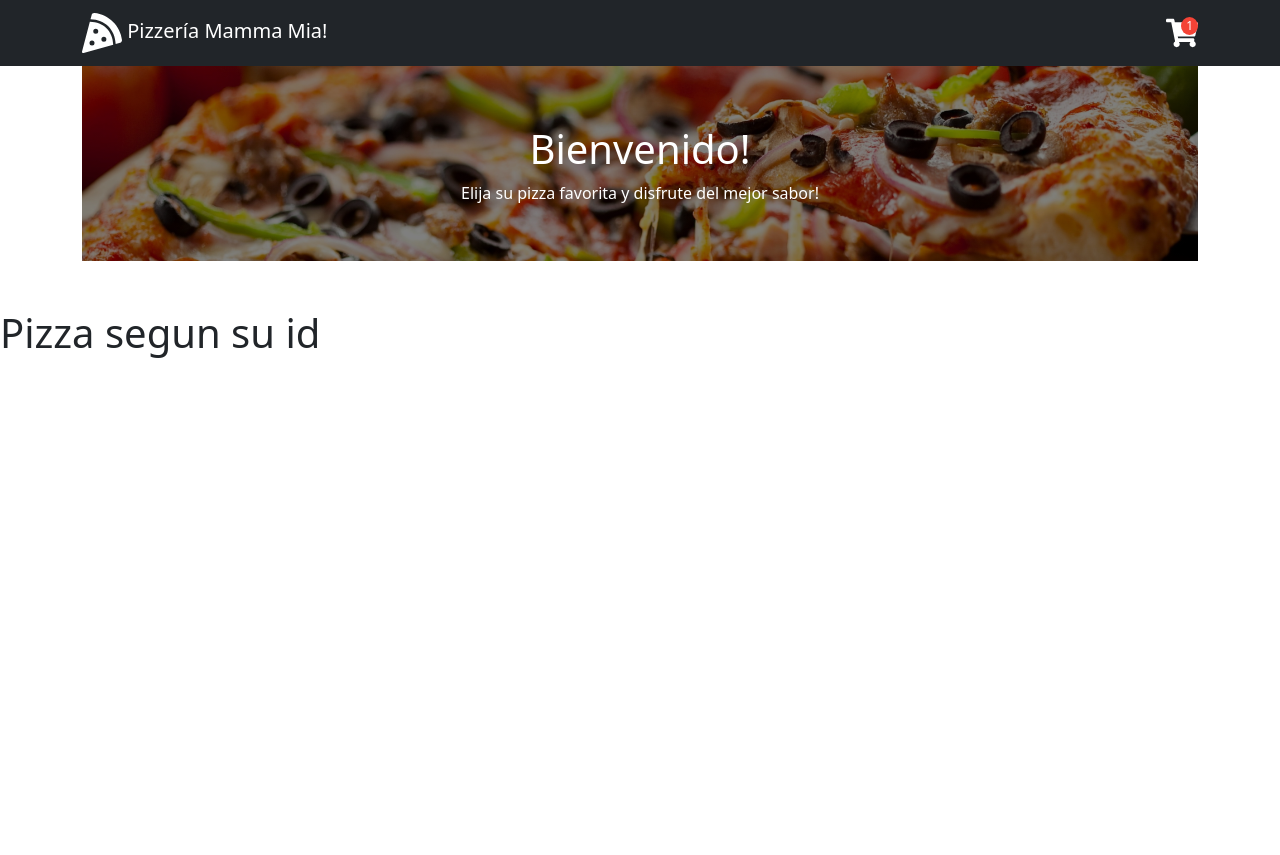
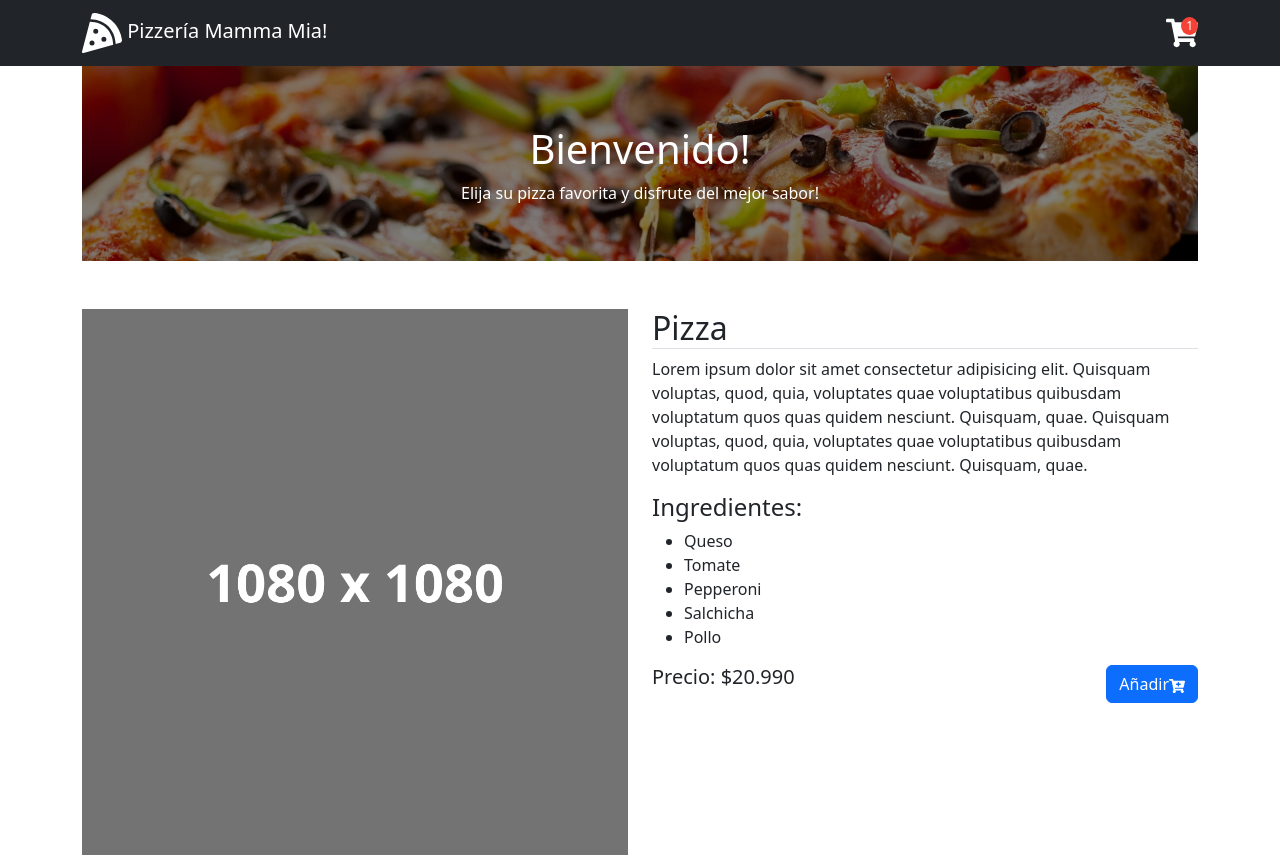
Before and after one commit to CrissRayes/Pizzeria-Mamma-Mia, a React (Create React App) app: page /pizza/1 in a window 1280 px wide. Before the commit the page ends 800 px from the top, so only its background shows below. Built offline with nearby package versions, Linux system fonts and the light colour scheme.

Commit message:
crea vista detalle de pizza

```diff
--- a/src/views/Pizza.jsx
+++ b/src/views/Pizza.jsx
@@ -1,7 +1,44 @@
+import { Container } from 'react-bootstrap'
+import { FaCartPlus } from 'react-icons/fa'
+import img1080x1080 from '../assets/img/img1080x1080.png'
+
 export const Pizza = () => {
   return (
-    <div>
-      <h1>Pizza segun su id</h1>
-    </div>
+    <Container>
+      <div className='row'>
+        <div className='col-6'>
+          <img
+            src={img1080x1080}
+            alt='pizza'
+            className='img-fluid'
+          />
+        </div>
+        <div className='col-6'>
+          <h2 className='border-bottom'>Pizza</h2>
+          <p>
+            Lorem ipsum dolor sit amet consectetur adipisicing elit. Quisquam
+            voluptas, quod, quia, voluptates quae voluptatibus quibusdam
+            voluptatum quos quas quidem nesciunt. Quisquam, quae. Quisquam
+            voluptas, quod, quia, voluptates quae voluptatibus quibusdam
+            voluptatum quos quas quidem nesciunt. Quisquam, quae.
+          </p>
+          <h4>Ingredientes:</h4>
+          <ul>
+            <li>Queso</li>
+            <li>Tomate</li>
+            <li>Pepperoni</li>
+            <li>Salchicha</li>
+            <li>Pollo</li>
+          </ul>
+          <div className='d-flex justify-content-between'>
+            <h5>Precio: $20.990</h5>
+            <button className='btn btn-primary'>
+              Añadir
+              <FaCartPlus />
+            </button>
+          </div>
+        </div>
+      </div>
+    </Container>
   )
 }
```
Also changed, not shown: src/assets/img/img1080x1080.png (added).
